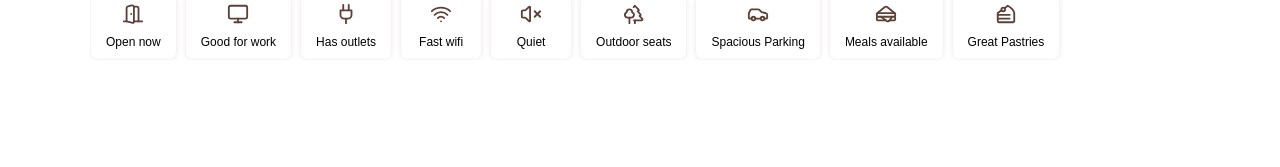
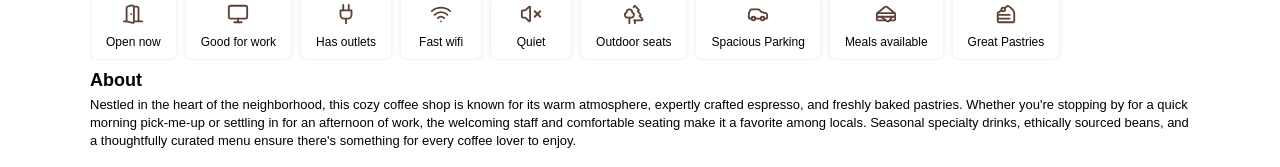
Before and after one commit to Jean123Van/coffee-shop, a React (Vite) app: page /cafe/1 in a window 1280 px wide. Shown: the part 865-1032 px from the top of the page. Before the commit the page ends 945 px from the top, so only its background shows below. Built offline with nearby package versions, Linux system fonts and the light colour scheme.

Commit message:
add about section

```diff
--- /dev/null
+++ b/src/components/CoffeeShopMainPage/About.tsx
@@ -0,0 +1,30 @@
+import MainPageSectionContainer from '../Containers/MainPageSectionContainer/MainPageSectionContainer';
+
+function About() {
+    return (
+        <MainPageSectionContainer
+            title="About"
+            style={{
+                marginTop: '10px',
+            }}
+        >
+            <span
+                style={{
+                    fontSize: '13px',
+                    lineHeight: '18px',
+                }}
+            >
+                Nestled in the heart of the neighborhood, this cozy coffee shop
+                is known for its warm atmosphere, expertly crafted espresso, and
+                freshly baked pastries. Whether you're stopping by for a quick
+                morning pick-me-up or settling in for an afternoon of work, the
+                welcoming staff and comfortable seating make it a favorite among
+                locals. Seasonal specialty drinks, ethically sourced beans, and
+                a thoughtfully curated menu ensure there's something for every
+                coffee lover to enjoy.
+            </span>
+        </MainPageSectionContainer>
+    );
+}
+
+export default About;
--- a/src/pages/CoffeeShopMainPage.tsx
+++ b/src/pages/CoffeeShopMainPage.tsx
@@ -3,6 +3,7 @@ import ImageBanner from '../components/CoffeeShopMainPage/ImageBanner';
 import TitleHeader from '../components/CoffeeShopMainPage/TitleHeader';
 import Ratings from '../components/CoffeeShopMainPage/Ratings';
 import Highlights from '../components/CoffeeShopMainPage/Highlights';
+import About from '../components/CoffeeShopMainPage/About';
 
 function CoffeeShopMainPage() {
     const data = useMemo(
@@ -53,6 +54,7 @@ function CoffeeShopMainPage() {
             />
             <Ratings ratings={data.ratings} totalRating={totalRating} />
             <Highlights />
+            <About />
         </>
     );
 }
```
